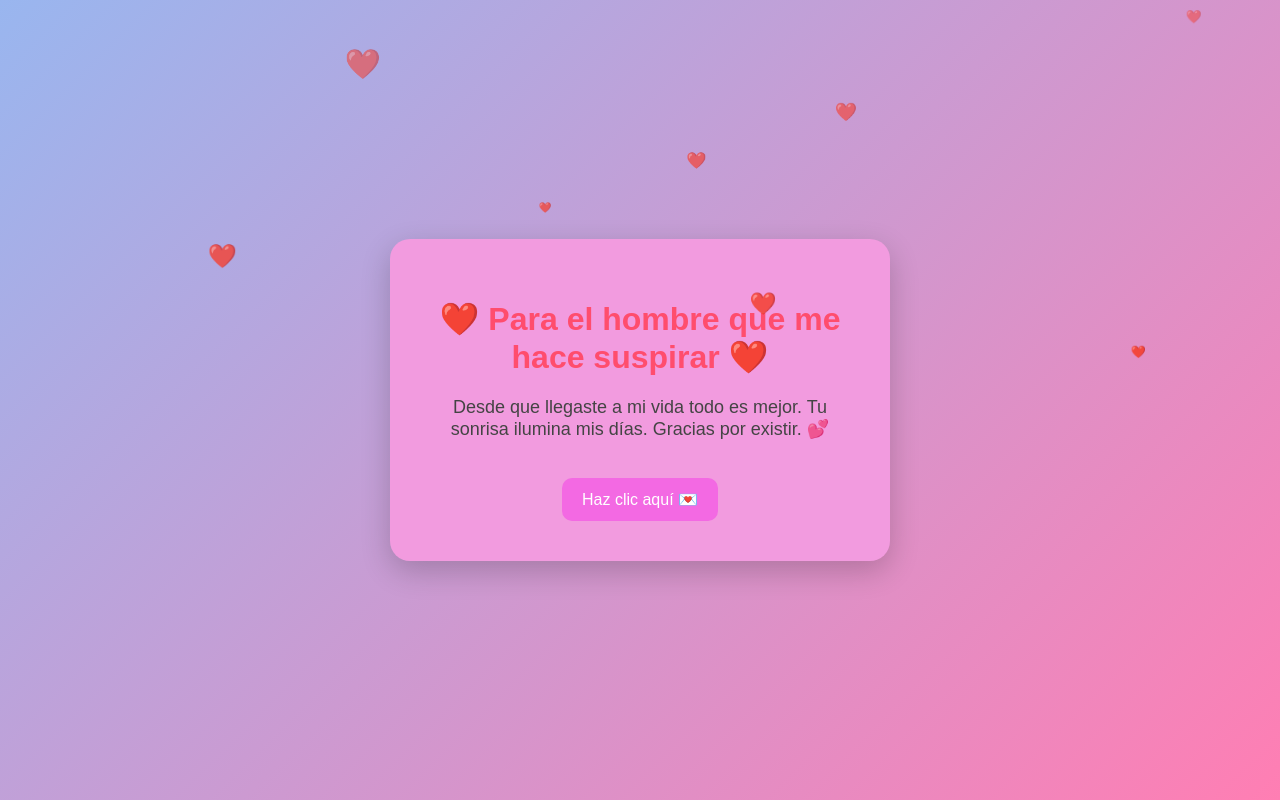
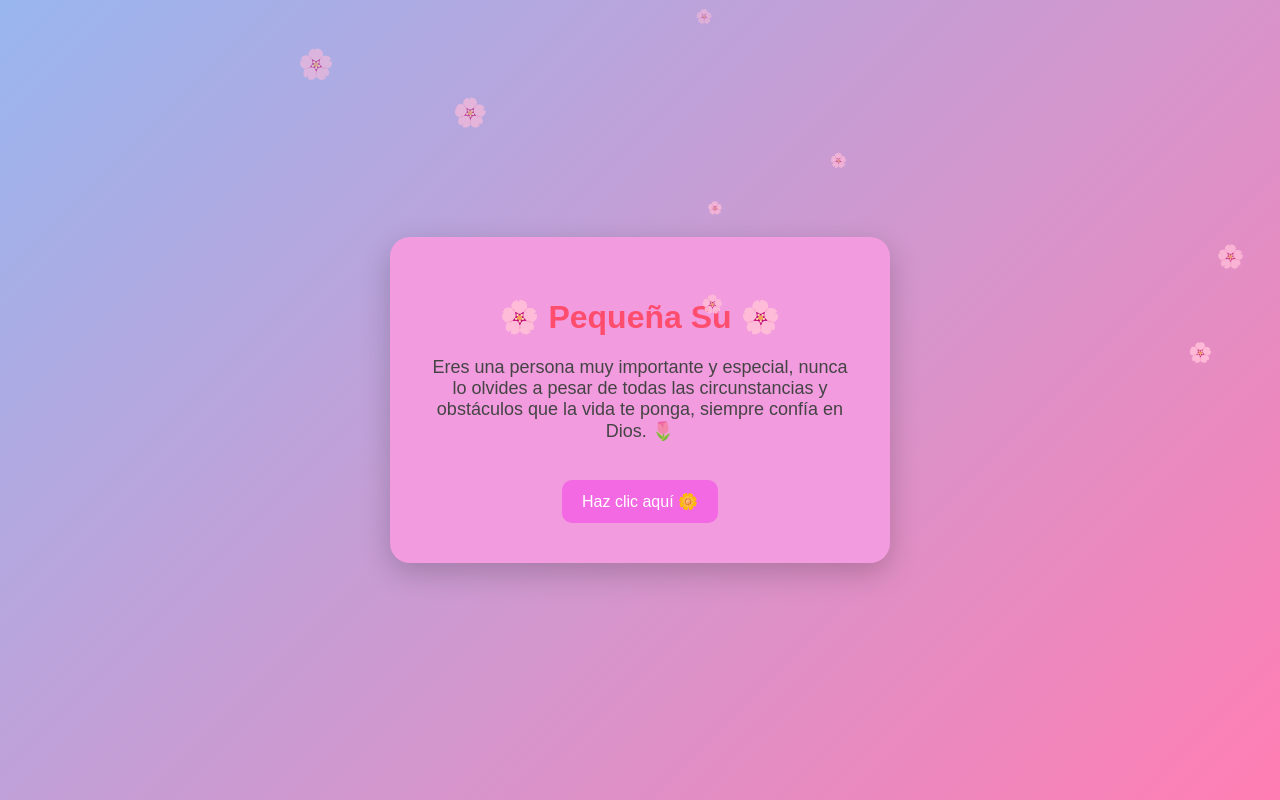
Before and after one commit to argueta86/dedicatoria, a plain HTML site: page index.html in a window 1280 px wide. Drawn offline with Linux system fonts and the light colour scheme.

Commit message:
Primer commit

```diff
--- a/index.html
+++ b/index.html
@@ -2,7 +2,7 @@
 <html lang="es">
 <head>
 <meta charset="UTF-8">
-<title>Para Ti ❤️</title>
+<title>Para tu 🌸</title>
 
 <style>
 
@@ -65,10 +65,10 @@ animation:aparecer 2s;
 }
 
 .final img{
-width:240px;
-height:240px;
+width:200px;
+height:200px;
 border-radius:15%;
-margin-top:15px;
+margin:10px;
 border:5px solid #ff4d6d;
 box-shadow: 0 8px 20px rgb(0,0,0,0.3);
 object-fit: cover;
@@ -80,9 +80,8 @@ color:#ff4d6d;
 margin-top:10px;
 }
 
-.corazon{
+.flor{
 position:absolute;
-color:red;
 font-size:20px;
 animation:flotar 5s linear infinite;
 }
@@ -99,23 +98,24 @@ animation:flotar 5s linear infinite;
 
 <div class="contenedor">
 
-<h1>❤️ Para el hombre que me hace suspirar ❤️</h1>
+<h1>🌸 Pequeña Su 🌸</h1>
 
 <p class="mensaje">
-Desde que llegaste a mi vida todo es mejor.
-Tu sonrisa ilumina mis días.
-Gracias por existir. 💕
+Eres una persona muy importante y especial,
+nunca lo olvides a pesar de todas las circunstancias
+y obstáculos que la vida te ponga, siempre confía en Dios. 🌷
 </p>
 
-<button onclick="mostrar()">Haz clic aquí 💌</button>
+<button onclick="mostrar()">Haz clic aquí 🌼</button>
 
 <div class="final" id="final">
 
 <img src="foto.jpg">
+<img src="pequeña.jpg">
 
 <p>
-Quiero que sepas que eres muy importante para mi.
-Espero que esta historia continúe. ❤️
+Quiero que sepas que eres muy importante para mí.
+Espero que la conosidostad que tenemos dure mucho tiempo. 🌸
 </p>
 
 </div>
@@ -128,26 +128,26 @@ function mostrar(){
 document.getElementById("final").style.display="block";
 }
 
-function corazones(){
+function flores(){
 
-const corazon=document.createElement("div");
-corazon.classList.add("corazon");
+const flor=document.createElement("div");
+flor.classList.add("flor");
 
-corazon.innerHTML="❤️";
+flor.innerHTML="🌸";
 
-corazon.style.left=Math.random()*100+"vw";
+flor.style.left=Math.random()*100+"vw";
 
-corazon.style.fontSize=(Math.random()*20+10)+"px";
+flor.style.fontSize=(Math.random()*20+10)+"px";
 
-document.body.appendChild(corazon);
+document.body.appendChild(flor);
 
 setTimeout(()=>{
-corazon.remove();
+flor.remove();
 },5000);
 
 }
 
-setInterval(corazones,300);
+setInterval(flores,300);
 
 </script>
 
```
Also changed, not shown: pequeña.jpg (added).
